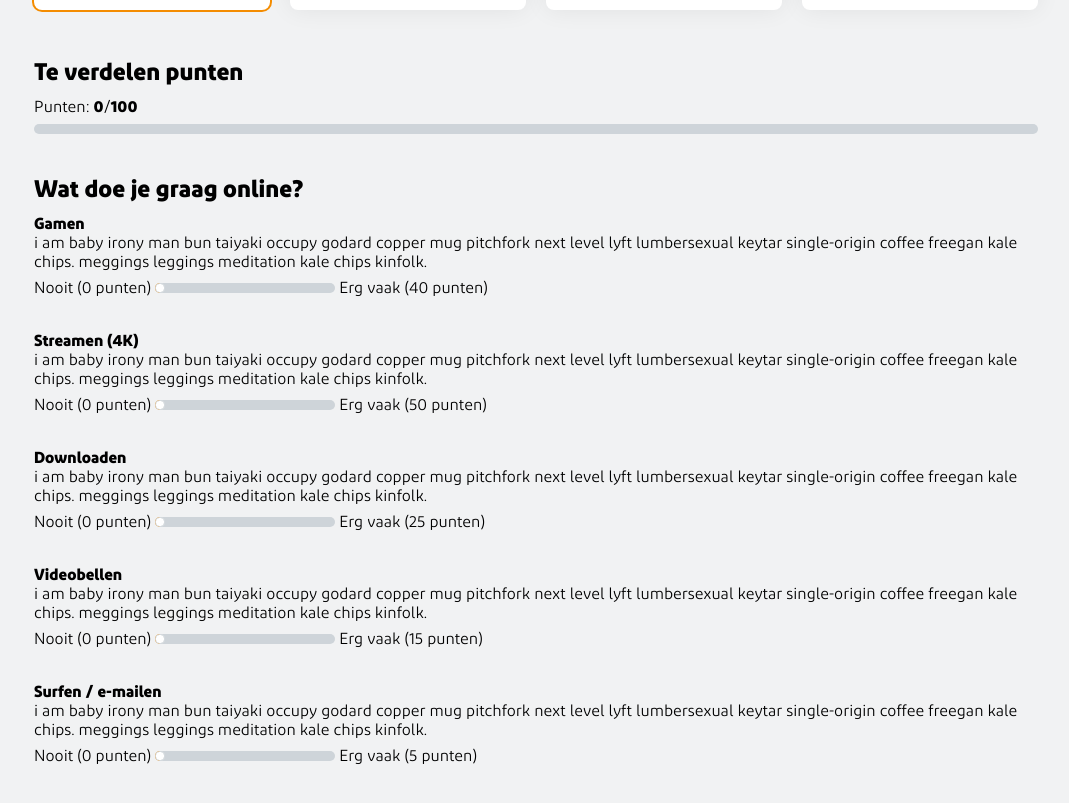
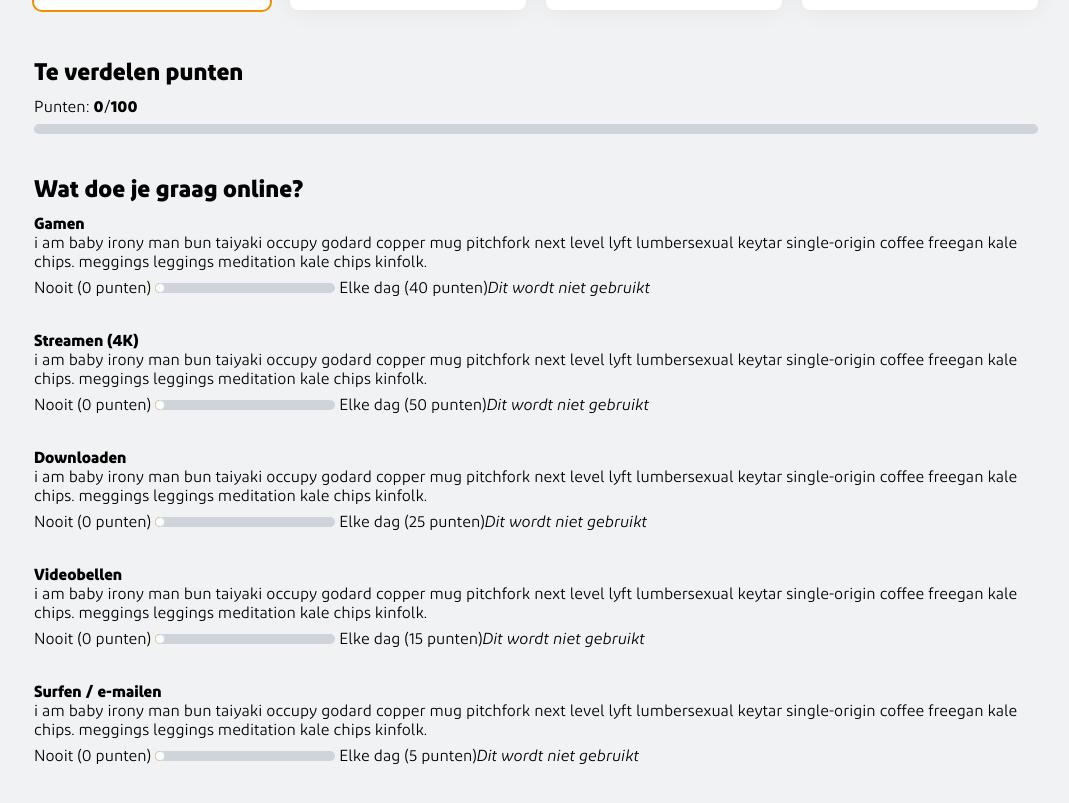
Before and after one commit to gerwinov/zg-point-distributer, a React (Create React App) app: page / in a window 1280 px wide. Shown: the part 997-1800 px from the top of the page, without its empty margins (104-1173 px from the left). Built offline with nearby package versions, Linux system fonts and the light colour scheme.

Commit message:
Slider refactor

```diff
--- a/src/components/distributer/Distributer.js
+++ b/src/components/distributer/Distributer.js
@@ -15,11 +15,12 @@ class Distributer extends React.Component {
     super(props);
     this.calculatePoints = this.calculatePoints.bind(this);
     this.setPeopleAmount = this.setPeopleAmount.bind(this);
+    this.setSteps = this.setSteps.bind(this);
 
     this.state = {
       pointsDistributed: 0,
-      pointsPerMetric: metrics.map((metrid) => metrid.name).reduce((acc, curr) => {
-        acc[curr] = 0;
+      stepsPerMetric: metrics.map((metrid) => metrid.id).reduce((acc, curr) => {
+        acc[curr] = 0
         return acc;
       }, {}),
       amountOfPeople: 1
@@ -30,15 +31,28 @@ class Distributer extends React.Component {
     ];
   }
 
-  calculatePoints(name, points) {
-    const newPoinstPerMetric = {
-      ...this.state.pointsPerMetric,
-      [name]: points
+  setSteps(id, step) {
+    const newStepsPerMetric = {
+      ...this.state.stepsPerMetric,
+      [id]: parseInt(step,10)
     };
 
     this.setState({
-      pointsPerMetric: newPoinstPerMetric,
-      pointsDistributed: Object.values(newPoinstPerMetric).reduce((a, b) => a + b)
+      stepsPerMetric: newStepsPerMetric,
+    });
+
+    this.calculatePoints(newStepsPerMetric, this.state.amountOfPeople);
+  }
+
+  calculatePoints(steps, people) {
+    let total = 0;
+
+    metrics.forEach((metric) => {
+      total += (metric.points / 5) * (people * 0.5) * steps[metric.id]
+    });
+
+    this.setState({
+      pointsDistributed: total
     });
   }
 
@@ -46,23 +60,27 @@ class Distributer extends React.Component {
     this.setState({
       amountOfPeople: amount
     });
+
+    this.calculatePoints(this.state.stepsPerMetric, amount);
   }
 
   render() {
     const sliders = metrics.map((metric) =>
       <Slider
         key={metric.id}
+        id={metric.id}
         name={metric.name}
         description={metric.description}
         max={metric.points * (this.state.amountOfPeople * 0.5)}
         maxPossibleIncrease={this.props.points - this.state.pointsDistributed}
-        onInput={this.calculatePoints} />
+        onInput={this.setSteps} />
     );
 
     let radioButtons = [];
     for (let i = 0; i < 4; i++) {
       radioButtons.push(
         <RadioButton
+          key={`radio-${i}`}
           name="people"
           value={i+1}
           displayValue={i === 3 ? `${i+1}+` : i+1}
--- a/src/components/radiobutton/RadioButton.js
+++ b/src/components/radiobutton/RadioButton.js
@@ -10,7 +10,7 @@ class RadioButton extends React.Component {
     this.handleInput = this.handleInput.bind(this);
   }
 
-  handleInput(e) {
+  handleInput() {
     this.props.onInput(this.props.value);
   }
 
@@ -27,7 +27,7 @@ class RadioButton extends React.Component {
           id={`${this.props.name}-${this.props.value}`}
           name={this.props.name}
           value={this.props.value}
-          checked={this.props.checked}
+          defaultChecked={this.props.checked}
           className={styles.input}
           onClick={this.handleInput} />
         <label htmlFor={`${this.props.name}-${this.props.value}`} className={styles.label}>
--- a/src/components/slider/Slider.js
+++ b/src/components/slider/Slider.js
@@ -7,22 +7,28 @@ class Slider extends React.Component {
     this.handleInput = this.handleInput.bind(this);
 
     this.state = {
-      value: 0
+      step: 0
     };
+
+    this.explanation = [
+      'Dit wordt niet gebruikt', 'Dit wordt wekelijks gebruikt', 'Dit wordt dagelijks gebruikt', 'Dit wordt meerdere keren per dag gebruikt', 'Dit wordt constant gebruikt'
+    ];
   }
 
   handleInput(e) {
-    const newValue = parseInt(e.target.value, 10);
+    const newStep = e.target.value;
 
-    if (newValue - this.state.value > this.props.maxPossibleIncrease) {
+    const pointsPerStep = this.props.max / 5
+
+    if ((newStep * pointsPerStep) - (this.state.step * pointsPerStep) > this.props.maxPossibleIncrease) {
       alert('hier een melding dat je beter het volgende pakket kunt nemen!')
       return;
     }
 
     this.setState({
-      value: newValue
+      step: newStep
     });
-    this.props.onInput(this.props.name, newValue);
+    this.props.onInput(this.props.id, newStep);
   }
 
   render() {
@@ -36,10 +42,11 @@ class Slider extends React.Component {
           className={styles.slider}
           name={`slider-${this.props.name}`}
           min="0"
-          max={this.props.max}
-          step={this.props.max / 5}
-          value={this.state.value}
-          onChange={this.handleInput} /> Erg vaak ({this.props.max} punten)
+          max="5"
+          step="1"
+          defaultValue="0"
+          onChange={this.handleInput} /> Elke dag ({this.props.max} punten)
+          <span className={styles.explanation}>{this.explanation[this.state.step]}</span>
       </div>
     );
   }
--- a/src/components/slider/Slider.module.scss
+++ b/src/components/slider/Slider.module.scss
@@ -24,3 +24,7 @@
     height: 10px;
   }
 }
+
+.explanation {
+  font-style: italic;
+}
```
